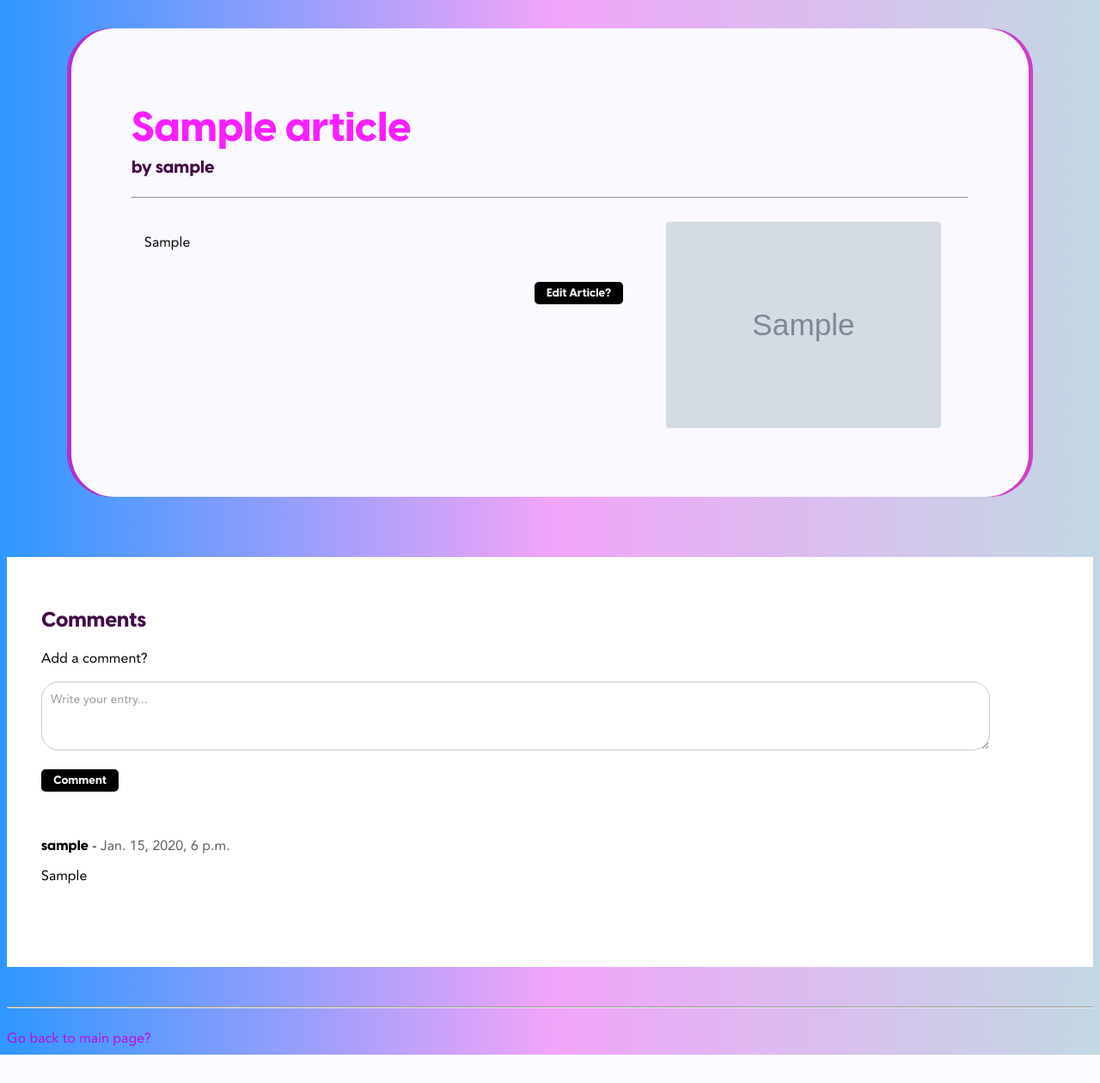
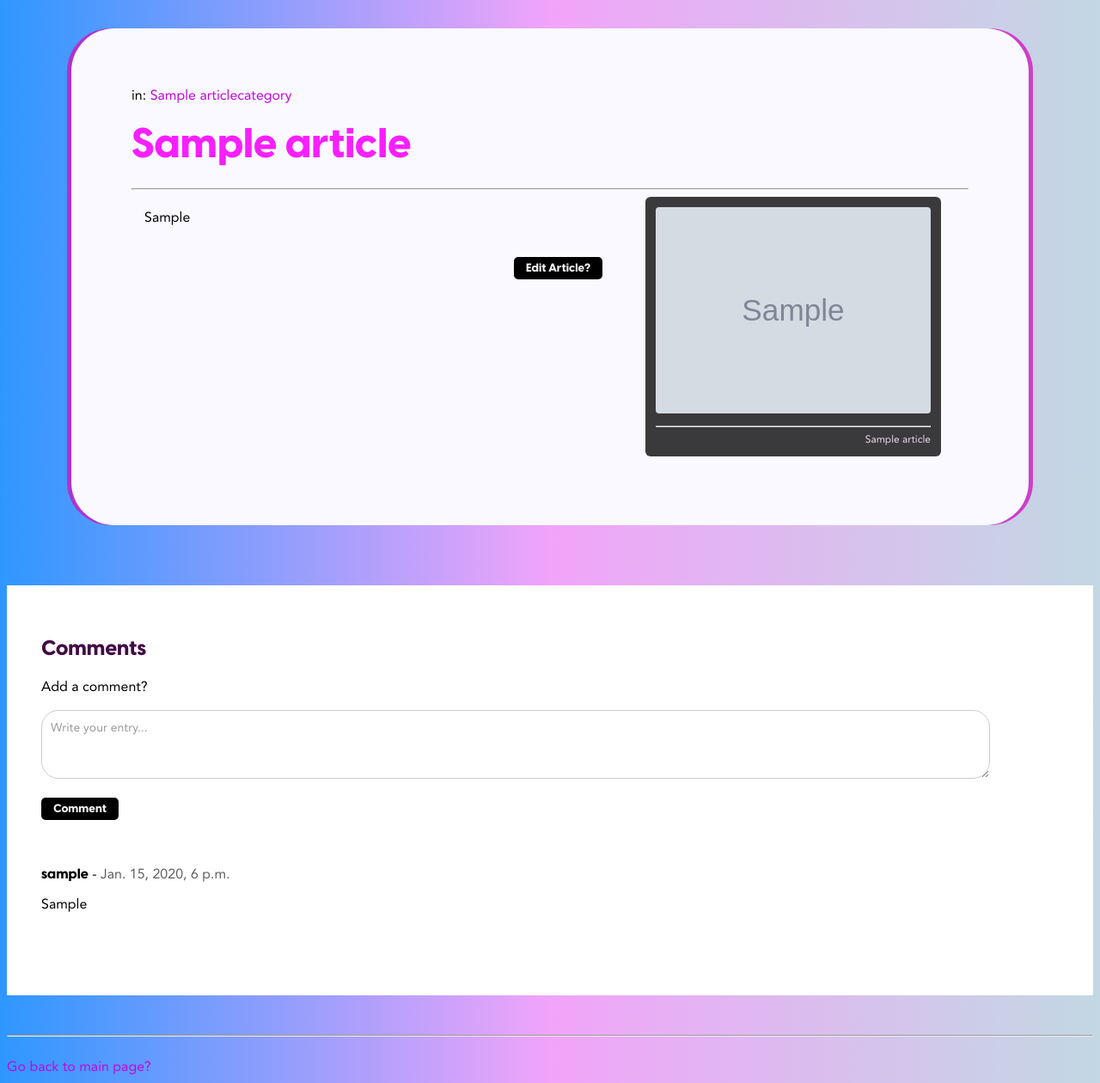
Before and after one commit to dreyan22/hobbysite-G-18, a Django app: page /wiki/article/1/ in a window 1280 px wide. Shown: the part 80-1340 px from the top of the page at 86% size. Before the commit the page ends 1307 px from the top, so only its background shows below. Run offline with Django 5.2, Linux system fonts and the light colour scheme; a user stored in the database is signed in; tables that the repository leaves empty hold one stand-in row (values such as "Sample post"); grey boxes marked "Sample" are stand-in pictures.

Commit message:
Fixed divs

```diff
--- a/hobbysite/wiki/templates/article.html
+++ b/hobbysite/wiki/templates/article.html
@@ -4,21 +4,30 @@
 
 <div class="article_container">
     <div class="article_page">
+        <span style="font-size: 16px;">
+            in:
+            <a style="color: rgb(194, 6, 219);">{{ object.category }}</a>
+            <br>
+        </span>
         <h2><b class="different-color" style="font-size:48px;">{{ object.title }}</b>
             <br>
-            <span style="font-size:20px;">
-                by {{object.author}}</span></h2> <hr>
-        {% if object.header_image %}
-        <br>
-            <img src="{{ object.header_image.url }}" alt="Header Image" class="article_image" style="width:320px;">
-        {% endif %}
-
-        <div class="article_page_content">
-            {{ object.entry|linebreaks|safe }}
+        </h2> <hr>
+        <div class="super_container">
+            <div class="article_page_content">
+                {{ object.entry|linebreaks|safe }}
+                <br>
+                {% if request.user.username == article.author.username %}
+                    <a href="{{article.get_update_url}}" style="float:right;">
+                        <button>Edit Article?</button></a>
+                {% endif %}
+            </div>
+            {% if object.header_image %}
             <br>
-            {% if request.user.username == article.author.username %}
-                <a href="{{article.get_update_url}}" style="float:right;">
-                    <button>Edit Article?</button></a>
+            <div class="image_container">
+                <img src="{{ object.header_image.url }}" alt="Header Image" class="article_image" style="width:320px; border-radius:4px;">
+                <hr>
+                <p class="alt_text">{{ object.title }}</p>
+            </div>
             {% endif %}
         </div>
     </div>
--- a/hobbysite/wiki/templates/article_gallery.html
+++ b/hobbysite/wiki/templates/article_gallery.html
@@ -2,7 +2,7 @@
 {% block content %}
 
 {% load static %}
-<div class="main_cont">
+<div class="main_container">
         {% for images in articles %}
             <img src="/media/{{images.header_image}}" alt="Header Image" class="article_image" style="width:100px;height:100px;overflow-x:hidden;display:flex;">
         {% endfor %}
--- a/hobbysite/wiki/templates/base.html
+++ b/hobbysite/wiki/templates/base.html
@@ -64,11 +64,17 @@
             line-height: 1.3;
             color:#ffffff5a;
             margin-top: 4px;
-            margin-bottom: 40px;
+        }
+
+        .alt_text{
+            font-size:12px;
+            line-height: 1.2;
+            color: #ebdaeb;
+            margin-top: 0px;
+            float: right;
         }
 
         .hover-effect:hover::after {
-            content: " read?";
             font-style: italic;
             color: rgb(196, 81, 211);
           }
@@ -192,9 +198,27 @@
             overflow-y:hidden;
         }
 
+        .super_container {
+            display: flex;
+            flex-direction: row;
+        }
+
         .article_page_content {
             padding-left:15px;
+            flex: 1;
+        }
 
+        .image_container {
+            background-color: #000000c4;
+            width: 320px;
+            border-radius: 6px;
+            float: right;
+            padding-top: 12px;
+            padding-left: 12px;
+            padding-right: 12px;
+            margin-left: 40px;
+            margin-right:32px;
+            margin-bottom:10px;
         }
 
         .main_container {
@@ -320,15 +347,6 @@
             flex-direction: row;
 
         }
-
-        .article_image {
-            float: right;
-            border-radius: 4px;
-            margin-left: 40px;
-            margin-right:32px;
-            margin-bottom:10px;
-        }
-
 
         .article_content {
             flex: 1;
```
Also changed, not shown: other parts of hobbysite/wiki/templates/base.html (+27 -24 lines), hobbysite/wiki/templates/article_site.html (+17 -14 lines).
